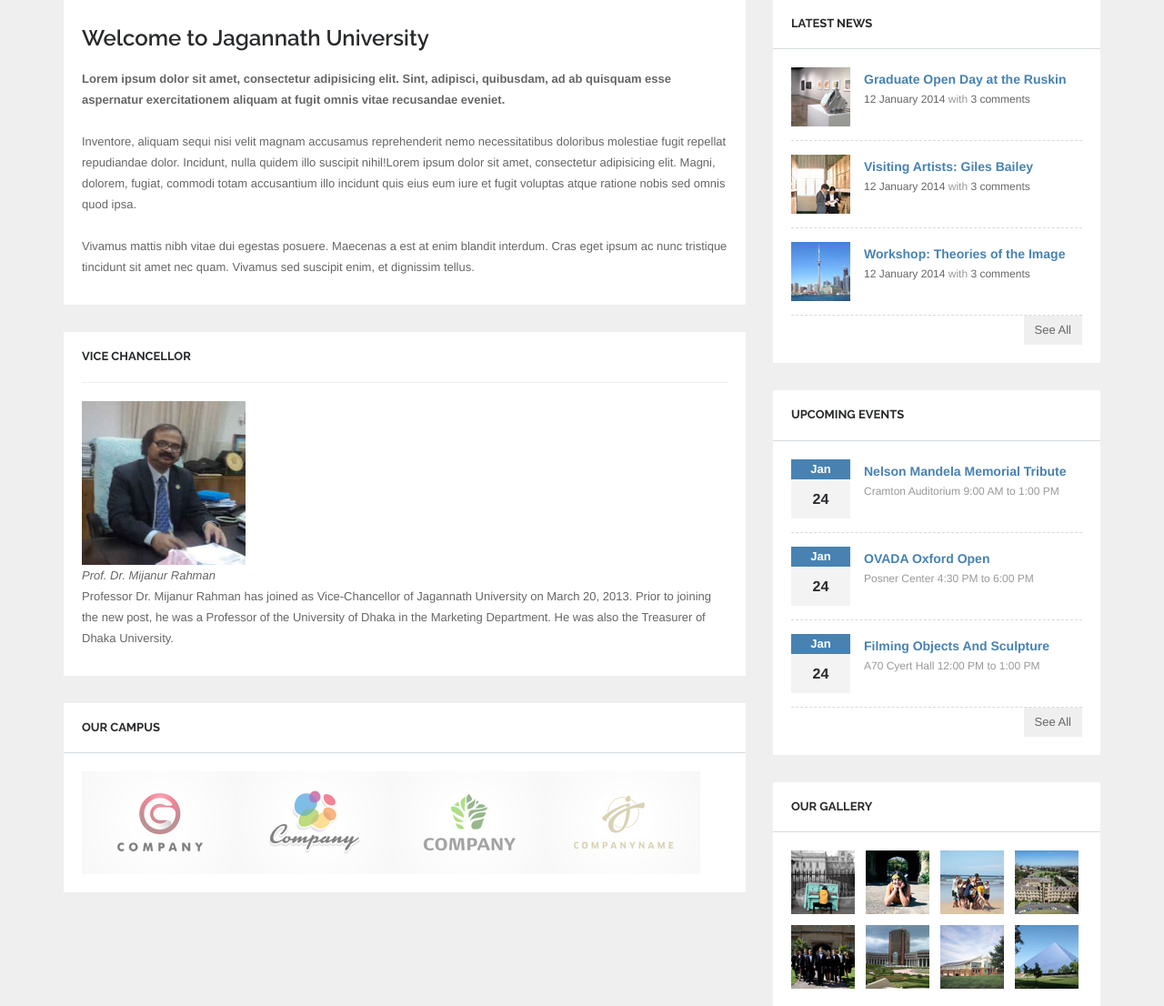
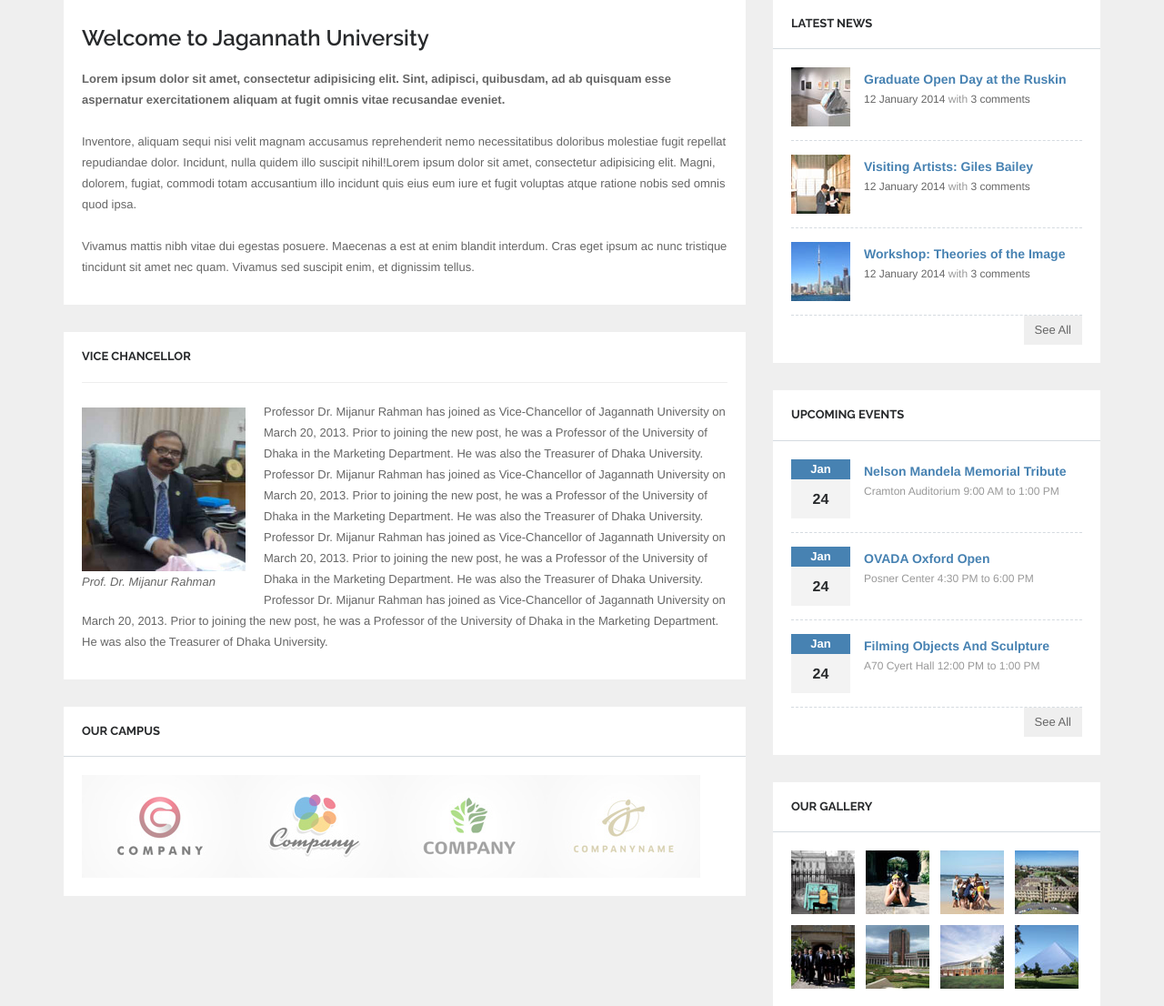
Before and after one commit to rahulyhg/JnuWebsite, a CodeIgniter app: page /database/ in a window 1280 px wide. Shown: the part 681-1787 px from the top of the page at 91% size. Run offline with CodeIgniter, Linux system fonts and the light colour scheme; some libraries are stand-ins or nearby versions; some web fonts are replaced.

Commit message:
commit by nahid

```diff
--- a/application/views/pages/Home.php
+++ b/application/views/pages/Home.php
@@ -78,15 +78,30 @@
                             <div class="request-information">
                                 <h4 class="widget-title">Vice Chancellor</h4>
                                 <hr />
-                                <div style="display: inline; float: left;">
+                                <div>
+                                <div style="display: inline; float: left; padding: 7px 20px 15px 0px">
                                     <img src="images/vc.jpg" width="180" height="180" /><br />
                                     <i>Prof. Dr. Mijanur Rahman</i>
                                 </div>
 
+                                    <p style="font-size: 13px;">Professor Dr. Mijanur Rahman has joined as Vice-Chancellor of Jagannath University
+                                        on March 20, 2013. Prior to joining the new post, he was a Professor of the University of Dhaka
+                                        in the Marketing Department. He was also the Treasurer of Dhaka University.
+                                    Professor Dr. Mijanur Rahman has joined as Vice-Chancellor of Jagannath University
+                                        on March 20, 2013. Prior to joining the new post, he was a Professor of the University of Dhaka
+                                        in the Marketing Department. He was also the Treasurer of Dhaka University.
+                                    Professor Dr. Mijanur Rahman has joined as Vice-Chancellor of Jagannath University
+                                        on March 20, 2013. Prior to joining the new post, he was a Professor of the University of Dhaka
+                                        in the Marketing Department. He was also the Treasurer of Dhaka University.
+                                    Professor Dr. Mijanur Rahman has joined as Vice-Chancellor of Jagannath University
+                                        on March 20, 2013. Prior to joining the new post, he was a Professor of the University of Dhaka
+                                        in the Marketing Department. He was also the Treasurer of Dhaka University. </p>
+
+
+
                                 <div style="clear: both;"></div>
-                                <div>
-                                        <p style="font-size: 13px;">Professor Dr. Mijanur Rahman has joined as Vice-Chancellor of Jagannath University on March 20, 2013. Prior to joining the new post, he was a Professor of the University of Dhaka in the Marketing Department. He was also the Treasurer of Dhaka University. </p>
-                                </div>
+
+                               </div>
 
 
                             </div> <!-- /.request-information -->
```
